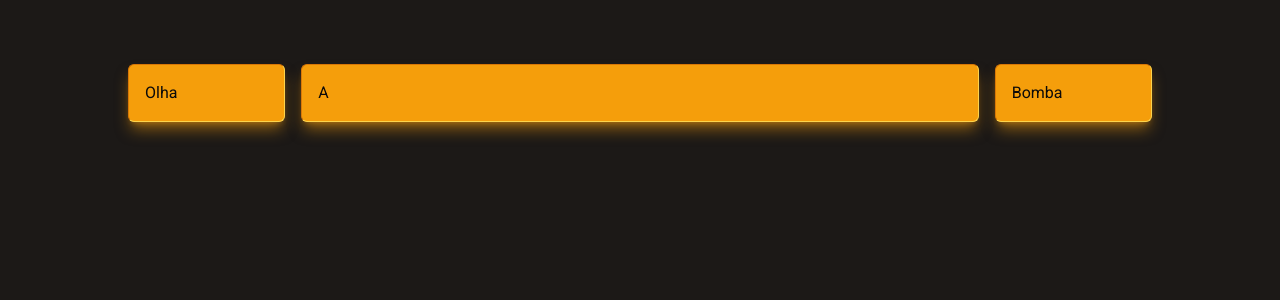
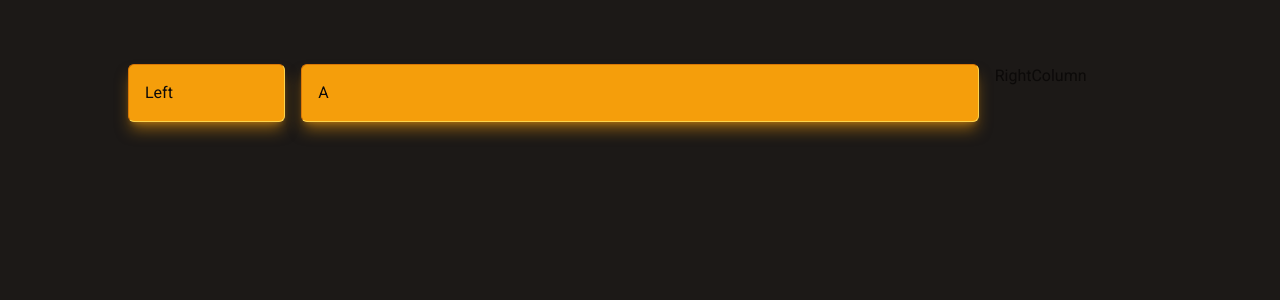
Before and after one commit to bleckcat/Neon-divs, a Next.js app: page / in a window 1280 px wide. Shown: the top 300 px of the page. Built offline with nearby package versions, Linux system fonts and the light colour scheme.

Commit message:
Create all columns for the homepage

```diff
--- a/app/page.tsx
+++ b/app/page.tsx
@@ -1,16 +1,13 @@
-import columnStyles from "@/styles/columnStyles.module.css"
+import LeftColumn from "@/components/LeftColumn"
+import MainColumn from "@/components/MainColumn"
+import RightColumn from "@/components/RightColumn"
+
 export default function Home() {
   return (
     <>
-      <div className={`col-span-2 ${columnStyles["first-layer-column"]}`}>
-        Olha
-      </div>
-      <div className={`col-span-8 ${columnStyles["first-layer-column"]}`}>
-        A
-      </div>
-      <div className={`col-span-2 ${columnStyles["first-layer-column"]}`}>
-        Bomba
-      </div>
+      <LeftColumn />
+      <MainColumn />
+      <RightColumn />
     </>
   )
 }
--- /dev/null
+++ b/components/LeftColumn/LeftColumn.tsx
@@ -0,0 +1,12 @@
+import React from "react"
+import columnStyles from "@/styles/columnStyles.module.css"
+
+const LeftColumn = () => {
+  return (
+    <div className={`col-span-2 ${columnStyles["first-layer-column"]}`}>
+      Left
+    </div>
+  )
+}
+
+export default LeftColumn
--- /dev/null
+++ b/components/LeftColumn/index.ts
@@ -0,0 +1,3 @@
+import LeftColumn from "./LeftColumn"
+
+export default LeftColumn
--- /dev/null
+++ b/components/MainColumn/MainColumn.tsx
@@ -0,0 +1,10 @@
+import React from "react"
+import columnStyles from "@/styles/columnStyles.module.css"
+
+const MainColumn = () => {
+  return (
+    <div className={`col-span-8 ${columnStyles["first-layer-column"]}`}>A</div>
+  )
+}
+
+export default MainColumn
--- /dev/null
+++ b/components/MainColumn/index.ts
@@ -0,0 +1,3 @@
+import MainColumn from "./MainColumn"
+
+export default MainColumn
--- /dev/null
+++ b/components/RightColumn/RightColumn.tsx
@@ -0,0 +1,7 @@
+import React from "react"
+
+const RightColumn = () => {
+  return <div>RightColumn</div>
+}
+
+export default RightColumn
--- /dev/null
+++ b/components/RightColumn/index.ts
@@ -0,0 +1,3 @@
+import RightColumn from "./RightColumn"
+
+export default RightColumn
```
